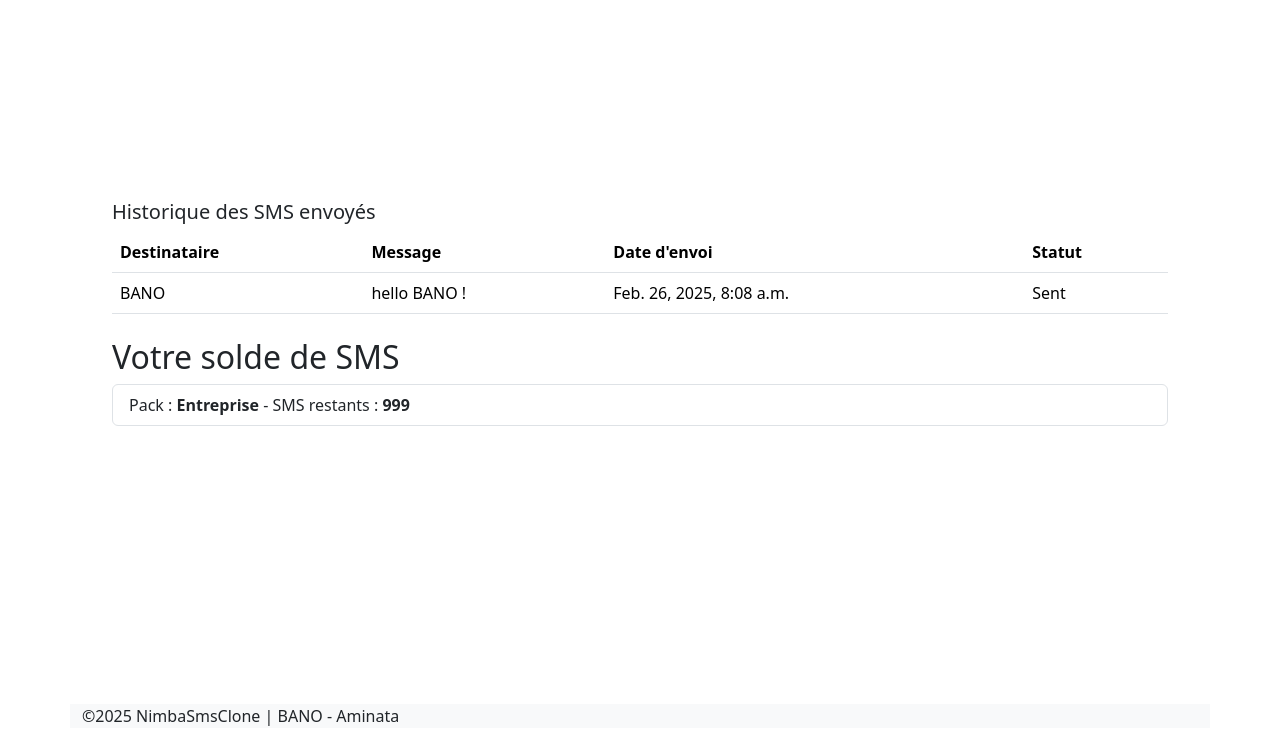
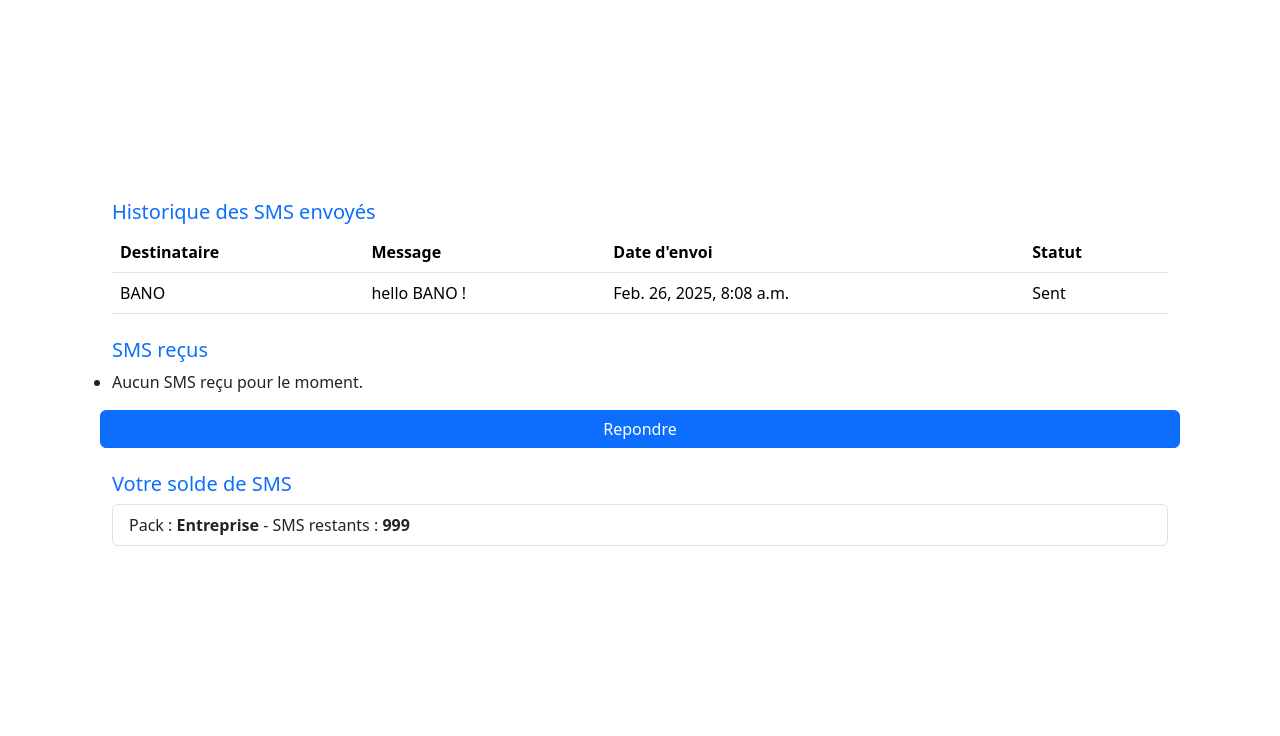
Before and after one commit to Bano-Barry/nimba-sms-clone-django, a Django app: page /history in a window 1280 px wide. Shown: the part 56-792 px from the top of the page. Run offline with Django 5.2, Linux system fonts and the light colour scheme; a user stored in the database is signed in; data comes from the database, SQL or seed files in the repository; both versions use the stored data as it was before the commit.

Commit message:
implementation de la fonctionnalite historique des sms reçus !

```diff
--- a/sms/models.py
+++ b/sms/models.py
@@ -31,7 +31,7 @@
 # Modèle représentant un SMS envoyé par un utilisateur
 class SentSms(models.Model):
     user = models.ForeignKey(User, on_delete=models.CASCADE)  # Utilisateur qui a envoyé le SMS
-    recipient = models.CharField(max_length=20)  # Numéro de téléphone du destinataire
+    recipient = models.CharField(max_length=20)  # destinataire
     message = models.TextField()  # Contenu du message envoyé
     sent_at = models.DateTimeField(auto_now_add=True)  # Date et heure d'envoi du SMS
     status = models.CharField(max_length=10, choices=[('sent', 'Sent'), ('failed', 'Failed')])  # Statut d'envoi du SMS (envoyé ou échoué)
--- a/sms/templates/sms/user_history_sms.html
+++ b/sms/templates/sms/user_history_sms.html
@@ -5,7 +5,7 @@
 {% block content %}
 <main class="container">
   <div class="row">
-    <h1 class="lead col-12">Historique des SMS envoyés</h1>
+    <h1 class="lead col-12 text-primary">Historique des SMS envoyés</h1>
   </div>
 
   <!-- Affichage des SMS envoyés -->
@@ -28,14 +28,31 @@
       </tr>
       {% empty %}
       <tr>
-        <td colspan="4" class="text-center">Aucun SMS envoyé.</td>
+        <td colspan="4" class="text-center text-primary">Aucun SMS envoyé.</td>
       </tr>
       {% endfor %}
     </tbody>
   </table>
+  <!-- SMS reçus -->
+  <div class="row mt-4">
+    <h3 class="lead text-primary">SMS reçus</h3>
+    <ul>
+      {% for sms in received_sms %}
+      <li>
+        <strong>De : </strong>{{ sms.user.username }}<br />
+        <strong>Message : </strong>{{ sms.message }}<br />
+        <strong>Date de réception : </strong>{{ sms.sent_at }}<br />
+        <strong>Status : </strong>{{ sms.status }}
+      </li>
+      {% empty %}
+      <li>Aucun SMS reçu pour le moment.</li>
+      {% endfor %}
+    </ul>
+    <a href="{% url 'user_sent_sms' %}" class="btn btn-primary">Repondre</a>
+  </div>
 
   <!-- Affichage des SMS restants -->
-  <h2 class="mt-4">Votre solde de SMS</h2>
+  <h2 class="mt-4 text-primary lead">Votre solde de SMS</h2>
   <ul class="list-group">
     {% for pack in user_packs %}
     <li class="list-group-item">
--- a/sms/views.py
+++ b/sms/views.py
@@ -74,7 +74,7 @@
                 messages.error(request, "Vous n'avez plus de SMS restants !")
                 return redirect('user_sent_sms')  # Rediriger l'utilisateur en cas d'erreur
 
-            return redirect('user_sent_sms')  # Recharger la page après soumission
+            return redirect('history_sms')  # Recharger la page après soumission
     else:
         form = SentSMSForm()
 
@@ -86,8 +86,11 @@
     """Affiche l'historique des SMS envoyés et le nombre de SMS restants."""
     sent_sms_list = SentSms.objects.filter(user=request.user).order_by('-sent_at')  # Récupérer les SMS envoyés
     user_packs = UserSmsPack.objects.filter(user=request.user)  # Récupérer les packs actifs
+    # Récupérer les SMS reçus par l'utilisateur
+    received_sms = SentSms.objects.filter(recipient=request.user.username)
 
     return render(request, 'sms/user_history_sms.html', {
         'sent_sms_list': sent_sms_list,
-        'user_packs': user_packs
+        'user_packs': user_packs,
+        'received_sms': received_sms
     })
```
Also changed, not shown: db.sqlite3 (deleted), 1 other file.
